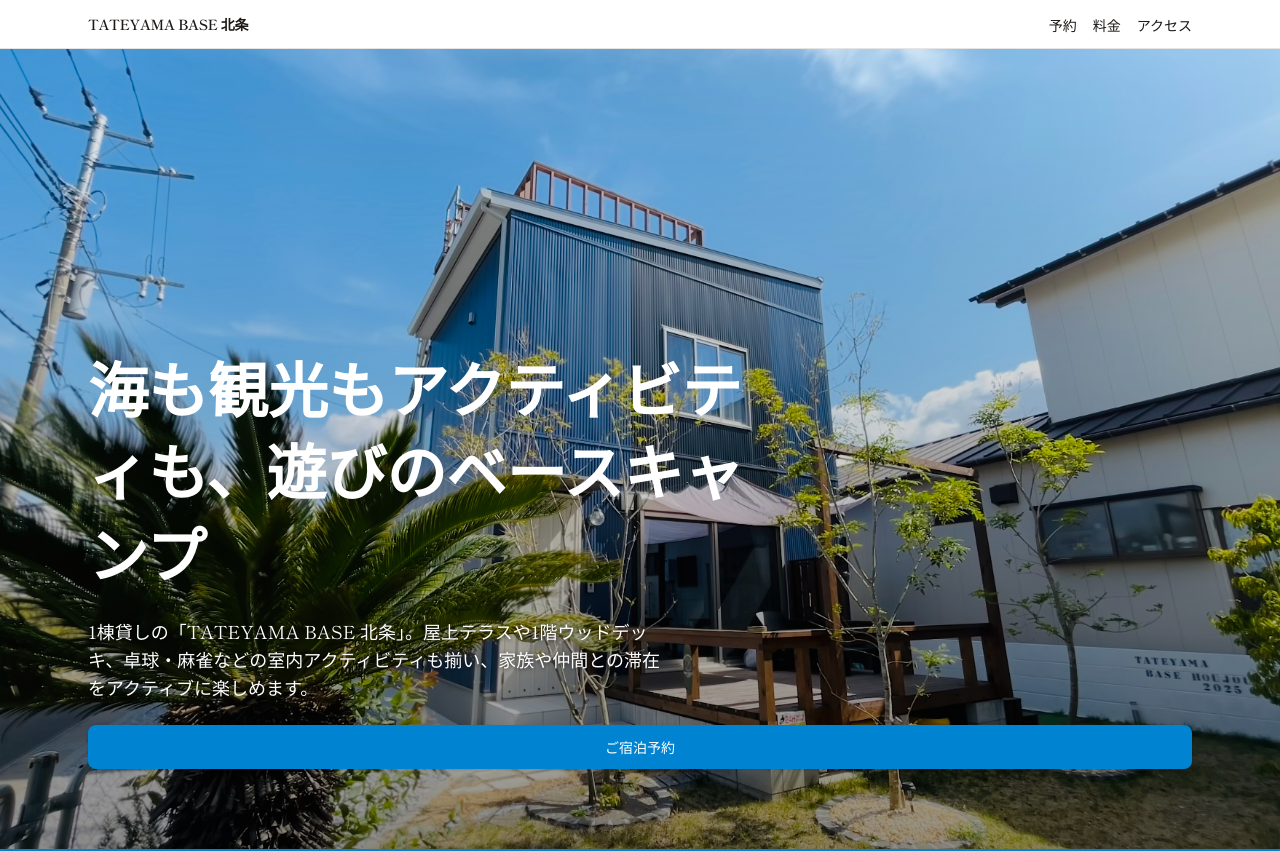
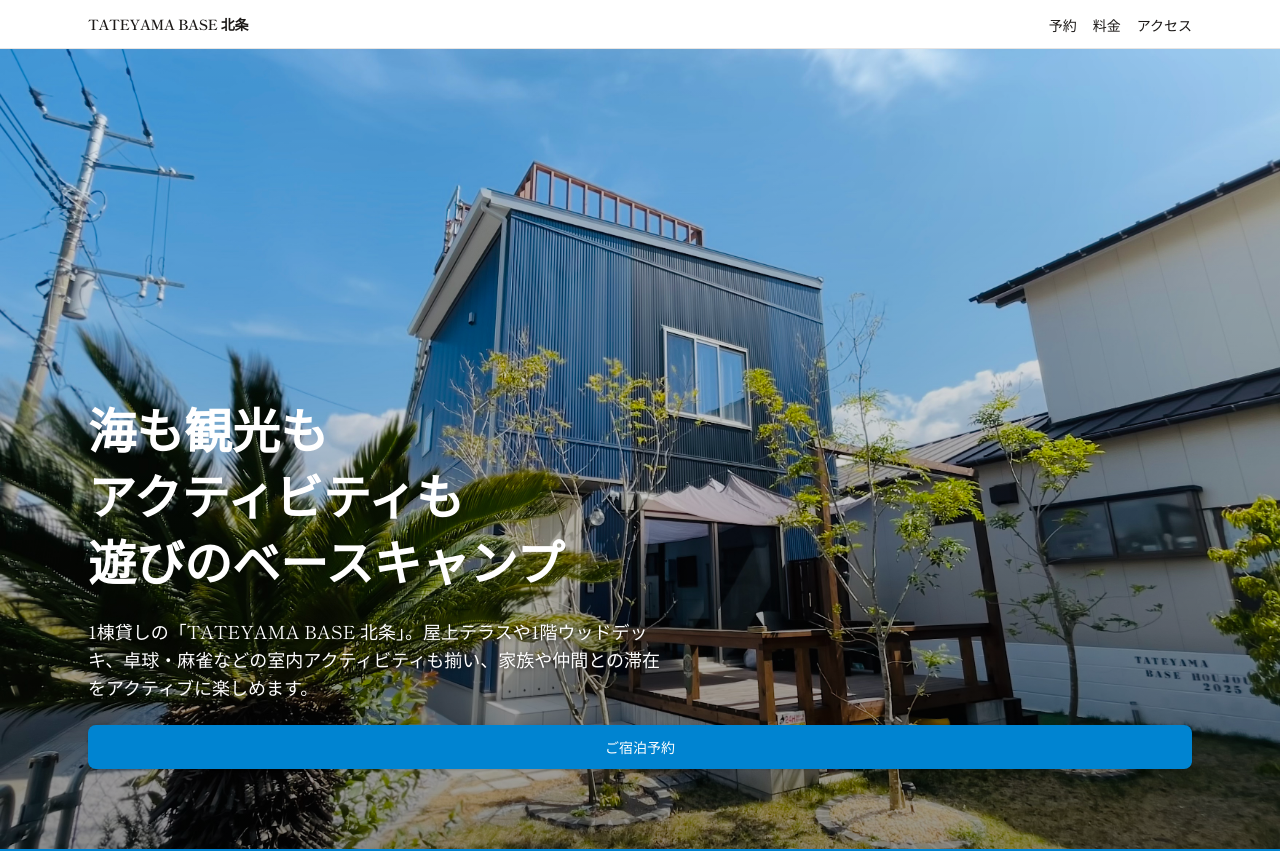
Before and after one commit to 42kharuya/TATEYAMA_BASE_HOUJOU, a Next.js app: page / in a window 1280 px wide. Shown: the top 851 px of the page. Built offline with nearby package versions, Linux system fonts and the light colour scheme; no server answers.

Commit message:
キャッチコピーの微調整

```diff
--- a/app/_components/Hero.tsx
+++ b/app/_components/Hero.tsx
@@ -26,7 +26,7 @@ import { CTAButton } from "./CTAButton";
 // ---- コンテンツ定数（docs/CONTENT.md の確定文言を使用） ----
 
 /** h1 に載せるキャッチコピー */
-const CATCH_COPY = "海も観光もアクティビティも、遊びのベースキャンプ";
+const CATCH_COPY = "海も観光も\nアクティビティも\n遊びのベースキャンプ";
 
 /** キャッチコピー直下のサブコピー */
 const SUB_COPY =
@@ -85,7 +85,7 @@ export function Hero() {
          * leading-snug（行間 1.375）: leading-tight（1.25）より開放的で、宿泊サイトの「ゆったり感」に合わせる
          * tracking-normal（字間 0）: tracking-tight の「詰め詰め感」をなくしてリゾート感を演出する
          */}
-        <h1 className="max-w-2xl text-4xl font-bold leading-snug tracking-normal text-white sm:text-5xl lg:text-6xl">
+        <h1 className="max-w-2xl text-4xl font-bold leading-snug tracking-normal text-white sm:text-5xl lg:text-6xlv whitespace-pre-wrap">
           {CATCH_COPY}
         </h1>
 
```
Also changed, not shown: 3 other files (tests, documents, lock files or other folders).
